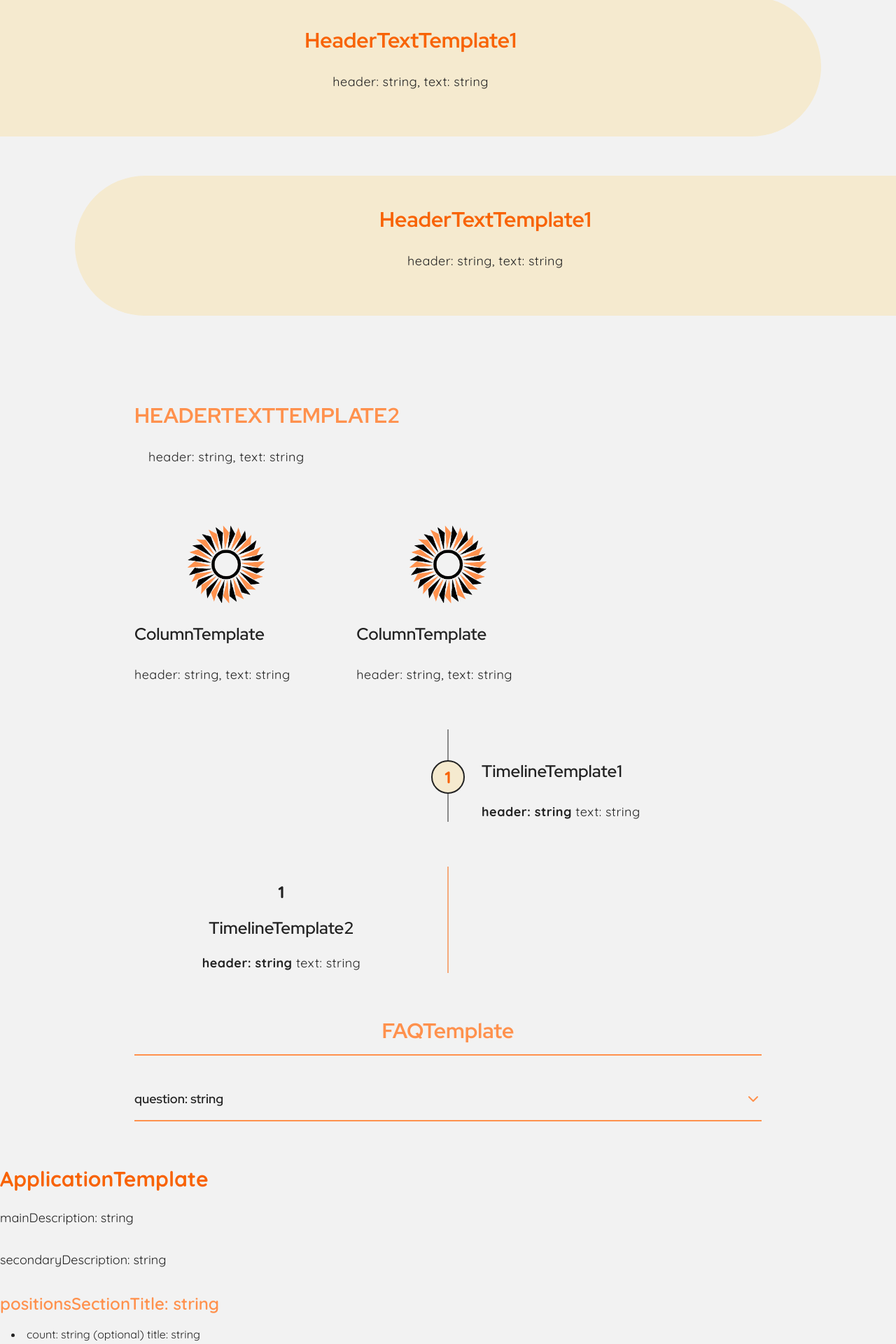
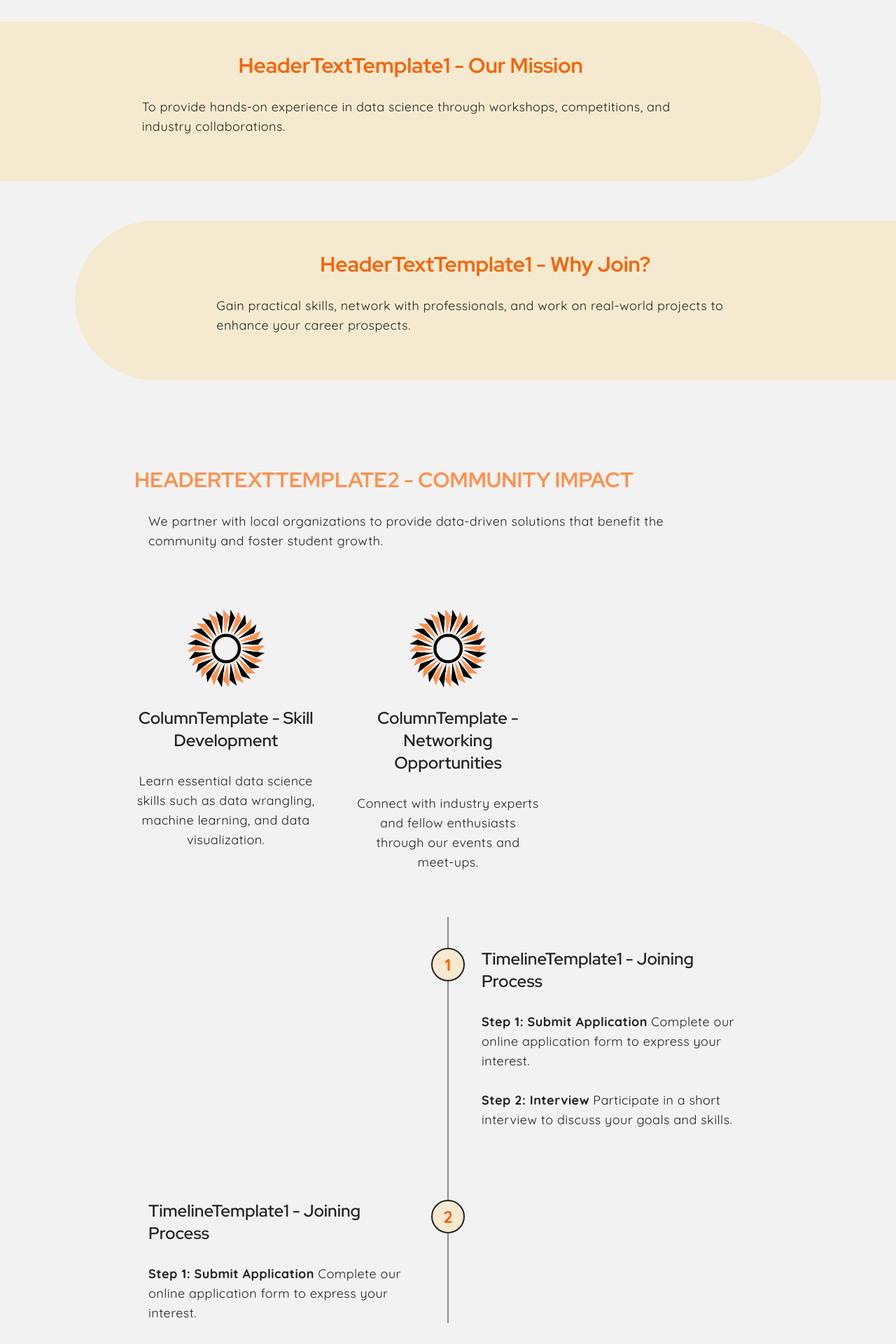
Before and after one commit to DSMLC/dsmlc-website, a Next.js app: page / in a window 1280 px wide. Shown: the part 407-2327 px from the top of the page at 70% size. Built offline with nearby package versions, Linux system fonts and the light colour scheme.

Commit message:
Updated application to be more general

```diff
--- a/app/DataLoader.tsx
+++ b/app/DataLoader.tsx
@@ -20,10 +20,12 @@ export interface ApplicationTemplateData {
   type: "ApplicationTemplate";
   data: {
     title: string;
-    mainDescription: string;
-    secondaryDescription: string;
-    positionsSectionTitle: string;
-    positions: { title: string; count?: string }[];
+    descriptions: string[];
+    bullets: {
+      bulletsTitle: string;
+      bullets: { title: string; text: string }[];
+    };
+    button: { buttonLink: string; buttonText: string };
   };
 }
 
--- a/app/components/templates/ApplicationTemplate.tsx
+++ b/app/components/templates/ApplicationTemplate.tsx
@@ -1,4 +1,5 @@
 import { ApplicationTemplateData } from "@/app/DataLoader";
+import Link from "next/link";
 import React from "react";
 
 const ApplicationSection = ({
@@ -7,28 +8,41 @@ const ApplicationSection = ({
   Data: ApplicationTemplateData["data"];
 }) => {
   return (
-    <>
+    <div className="bg-dsmlcWhite shadow-xl rounded-4xl overflow-hidden max-w-4xl w-fit m-auto mb-16">
+      <div className="p-8 sm:p-12">
         <h2 className="text-3xl font-bold text-dsmlcDataOrange mb-6 font-quicksand">
           {Data.title}
         </h2>
-      <p className="text-lg text-dsmlcBlack mb-8">{Data.mainDescription}</p>
-      <p className="text-lg text-dsmlcBlack mb-8">
-        {Data.secondaryDescription}
-      </p>
+
+        {Data.descriptions.map((desc) => {
+          return <p className="text-lg text-dsmlcBlack mb-8">{desc}</p>;
+        })}
+
         <div className="space-y-4 mb-8">
           <h3 className="text-2xl font-semibold text-dsmlcTangerine font-quicksand">
-          {Data.positionsSectionTitle}
+            {Data.bullets.bulletsTitle}
           </h3>
           <ul className="list-disc list-inside text-dsmlcBlack space-y-2 pl-4">
-          {Data.positions.map((position, index) => (
+            {Data.bullets.bullets.map((bullet, index) => (
               <li key={index}>
-              {position.count && `${position.count} `}
-              {position.title}
+                <span className="font-bold">{bullet.title} </span>
+                {bullet.text}
               </li>
             ))}
           </ul>
         </div>
-    </>
+        <div className="flex justify-center">
+          <Link
+            href={Data.button.buttonLink}
+            target="_blank"
+            rel="noopener noreferrer"
+            className="inline-flex items-center px-8 py-4 border border-transparent text-lg font-medium rounded-full shadow-lg text-dsmlcWhite bg-dsmlcDataOrange hover:bg-dsmlcTangerine focus:outline-none focus:ring-2 focus:ring-offset-2 focus:ring-dsmlcTangerine transition duration-150 ease-in-out"
+          >
+            {Data.button.buttonText}
+          </Link>
+        </div>
+      </div>
+    </div>
   );
 };
 
--- a/app/components/templates/ColumnTemplate.tsx
+++ b/app/components/templates/ColumnTemplate.tsx
@@ -5,7 +5,7 @@ import { ColumnTemplateData } from "@/app/DataLoader";
 
 const ColumnTemplate = ({ Data }: { Data: ColumnTemplateData["data"] }) => {
   return (
-    <div className="pb-16 md:text-start text-center grid gap-14 lg:grid-cols-3 sm:grid-cols-2 grid-cols-1 lg:w-full max-w-4xl w-fit m-auto items-stretch">
+    <div className="pb-16 text-center grid gap-14 lg:grid-cols-3 sm:grid-cols-2 grid-cols-1 lg:w-full max-w-4xl w-fit m-auto items-stretch">
       {Data.map((data) => {
         return (
           <div className="flex flex-col gap-7 px-5 lg:px-0 lg:pt-11 lg:w-full max-w-4xl w-fit m-auto h-full">
--- a/app/components/templates/SectionedHeaderTemplate.tsx
+++ b/app/components/templates/SectionedHeaderTemplate.tsx
@@ -9,10 +9,10 @@ const SectionedHeaderTemplate = ({
   Data: SectionedHeaderTemplateData["data"];
 }) => {
   return (
-    <div className="flex flex-col w-full items-center pb-16">
+    <div className="flex flex-col w-full items-center pb-16 gap-10">
       {Data.map((data) => {
         return (
-          <div className="flex flex-col gap-3 lg:px-0 px-5 pt-11 lg:w-full max-w-4xl w-fit m-auto text-start">
+          <div className="flex flex-col gap-3 lg:px-0 lg:w-full max-w-4xl w-fit m-auto text-start">
             <SubtitleTemplate3 Data={data.header} />
             <SubHeaderTextTemplate Data={data.subheaders} />
           </div>
--- a/app/page.tsx
+++ b/app/page.tsx
@@ -7,7 +7,7 @@ export default async function Home() {
   return (
     <div>
       <span className="text-red-500 text-center text-3xl">
-        THIS PAGE WILL BE A PLACE TO TEST TEMPLATES FOR NOW:{" "}
+        THIS PAGE WILL BE A PLACE TO TEST TEMPLATES FOR NOW: all the content is just placeholder{" "}
       </span>
       {HomeData.map((section, index) => (
         <DataLoader key={index} pageData={section} />
--- a/public/data/page_data/home.json
+++ b/public/data/page_data/home.json
@@ -2,20 +2,20 @@
   {
     "type": "TitleTemplate",
     "data": {
-      "title": "TitleTemplate",
-      "subtitle": "string (optional)"
+      "title": "TitleTemplate - Welcome to Our Club",
+      "subtitle": "Explore the world of data science and machine learning"
     }
   },
   {
     "type": "HeaderTextTemplate1",
     "data": [
       {
-        "header": "HeaderTextTemplate1",
-        "text": "header: string, text: string"
+        "header": "HeaderTextTemplate1 - Our Mission",
+        "text": "To provide hands-on experience in data science through workshops, competitions, and industry collaborations."
       },
       {
-        "header": "HeaderTextTemplate1",
-        "text": "header: string, text: string"
+        "header": "HeaderTextTemplate1 - Why Join?",
+        "text": "Gain practical skills, network with professionals, and work on real-world projects to enhance your career prospects."
       }
     ]
   },
@@ -23,8 +23,8 @@
     "type": "HeaderTextTemplate2",
     "data": [
       {
-        "header": "HeaderTextTemplate2",
-        "text": "header: string, text: string"
+        "header": "HeaderTextTemplate2 - Community Impact",
+        "text": "We partner with local organizations to provide data-driven solutions that benefit the community and foster student growth."
       }
     ]
   },
@@ -32,13 +32,13 @@
     "type": "ColumnTemplate",
     "data": [
       {
-        "header": "ColumnTemplate",
-        "text": "header: string, text: string",
+        "header": "ColumnTemplate - Skill Development",
+        "text": "Learn essential data science skills such as data wrangling, machine learning, and data visualization.",
         "imageLink": "/images/dark_visionary_logo.png"
       },
       {
-        "header": "ColumnTemplate",
-        "text": "header: string, text: string",
+        "header": "ColumnTemplate - Networking Opportunities",
+        "text": "Connect with industry experts and fellow enthusiasts through our events and meet-ups.",
         "imageLink": "/images/dark_visionary_logo.png"
       }
     ]
@@ -48,11 +48,25 @@
     "data": [
       {
         "number": 1,
-        "header": "TimelineTemplate1",
+        "header": "TimelineTemplate1 - Joining Process",
         "points": [
           {
-            "header": "header: string",
-            "text": "text: string"
+            "header": "Step 1: Submit Application",
+            "text": "Complete our online application form to express your interest."
+          },
+          {
+            "header": "Step 2: Interview",
+            "text": "Participate in a short interview to discuss your goals and skills."
+          }
+        ]
+      },
+      {
+        "number": 2,
+        "header": "TimelineTemplate1 - Joining Process",
+        "points": [
+          {
+            "header": "Step 1: Submit Application",
+            "text": "Complete our online application form to express your interest."
           }
         ]
       }
@@ -63,11 +77,25 @@
     "data": [
       {
         "number": 1,
-        "header": "TimelineTemplate2",
+        "header": "TimelineTemplate2 - Event Planning",
         "points": [
           {
-            "header": "header: string",
-            "text": "text: string"
+            "header": "Step 1: Brainstorm",
+            "text": "Our team collaborates to come up with unique event ideas for the semester."
+          },
+          {
+            "header": "Step 2: Execution",
+            "text": "Events are organized with attention to detail to ensure a great experience for all participants."
+          }
+        ]
+      },
+      {
+        "number": 2,
+        "header": "TimelineTemplate2 - Event Planning",
+        "points": [
+          {
+            "header": "Step 2: Brainstorm",
+            "text": "Our team collaborates to come up with unique event ideas for the semester."
           }
         ]
       }
@@ -76,11 +104,15 @@
   {
     "type": "FAQTemplate",
     "data": {
-      "header": "FAQTemplate",
+      "header": "FAQTemplate - Frequently Asked Questions",
       "faq": [
         {
-          "question": "question: string",
-          "answer": "answer: string"
+          "question": "What is the DSML Club?",
+          "answer": "The Data Science and Machine Learning Club is a student organization focused on data science education and experience."
+        },
+        {
+          "question": "How can I join?",
+          "answer": "You can join by submitting an application on our website or attending our events."
         }
       ]
     }
@@ -89,15 +121,30 @@
     "type": "ApplicationTemplate",
     "data": {
       "title": "ApplicationTemplate",
-      "mainDescription": "mainDescription: string",
-      "secondaryDescription": "secondaryDescription: string",
-      "positionsSectionTitle": "positionsSectionTitle: string",
-      "positions": [
-        {
-          "title": "title: string",
-          "count": "count: string (optional)"
-        }
-      ]
+      "descriptions": [
+        "We're excited that you're interested in joining our executive team! As a member of our leadership, you'll have the opportunity to shape the future of data science and machine learning on our campus.",
+        "We're looking for passionate individuals who are eager to learn, lead, and make a difference. Whether you're an experienced data scientist or just starting your journey, we welcome your application."
+      ],
+      "bullets": {
+        "bulletsTitle": "Available Positions:",
+        "bullets": [
+          { "title": "Junior VP Events:", "text": "1-2 positions available" },
+          { "title": "Competition Director:", "text": "1 position available" },
+          {
+            "title": "Junior Competition Director:",
+            "text": "1 position available"
+          },
+          { "title": "Workshop Directors:", "text": "1-2 positions available" },
+          {
+            "title": "Visionary Lab Board of Directors:",
+            "text": "Positions available"
+          }
+        ]
+      },
+      "button": {
+        "buttonLink": "https://forms.gle/1gf3dtyjecYHpUQaA",
+        "buttonText": "Apply Now"
+      }
     }
   },
   {
@@ -106,25 +153,21 @@
   },
   {
     "type": "ProfileListTemplate",
-    "data": [
-      "ProfileListTemplate item 1",
-      "ProfileListTemplate item 2",
-      "ProfileListTemplate item 3"
-    ]
+    "data": ["ProfileListTemplate", "Operations Team"]
   },
   {
     "type": "SectionedHeaderTemplate",
     "data": [
       {
-        "header": "SectionedHeaderTemplate",
+        "header": "SectionedHeaderTemplate - Team Roles",
         "subheaders": [
           {
-            "header": "header: string",
-            "text": "text: string"
+            "header": "Role: President",
+            "text": "Leads the club and oversees all activities and meetings."
           },
           {
-            "header": "header: string",
-            "text": "text: string"
+            "header": "Role: Vice President",
+            "text": "Assists the President and manages member engagement."
           }
         ]
       }
@@ -134,21 +177,21 @@
     "type": "SubHeaderTextTemplate",
     "data": [
       {
-        "header": "SubHeaderTextTemplate",
-        "text": "header: string, text: string"
+        "header": "SubHeaderTextTemplate header",
+        "text": "This is not used on its own, used in another template"
       }
     ]
   },
   {
     "type": "SubtitleTemplate1",
-    "data": "SubtitleTemplate1 data: string"
+    "data": "This is not used on its own, used in another template"
   },
   {
     "type": "SubtitleTemplate2",
-    "data": "SubtitleTemplate2 data: string"
+    "data": "This is not used on its own, used in another template"
   },
   {
     "type": "SubtitleTemplate3",
-    "data": "SubtitleTemplate3 data: string"
+    "data": "This is not used on its own, used in another template"
   }
 ]
```
Also changed, not shown: app/contact/executive/page.tsx (+3 -18 lines), public/data/page_data/contact_executive.json (+24 -10 lines), public/data/page_data/partner_benefits.json (+25 -4 lines). Lines whose indentation alone changed are shown as unchanged.
